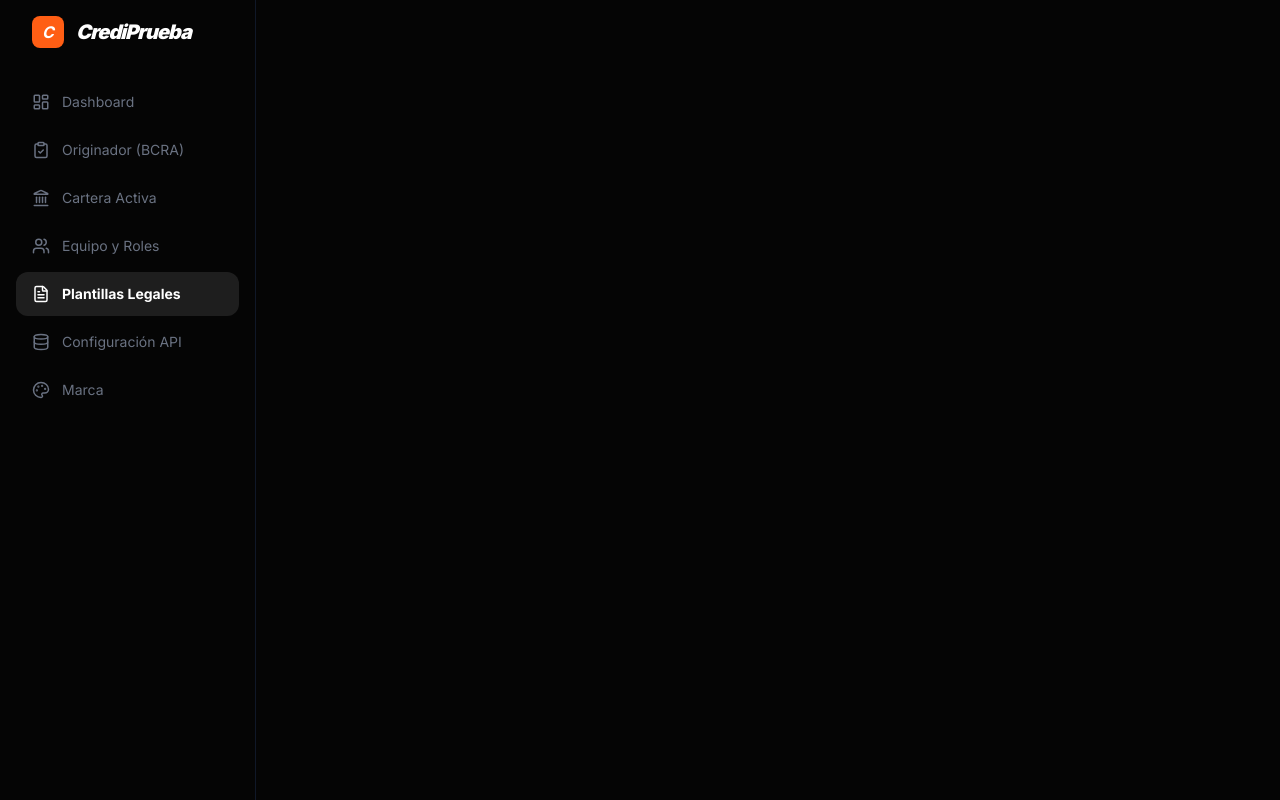
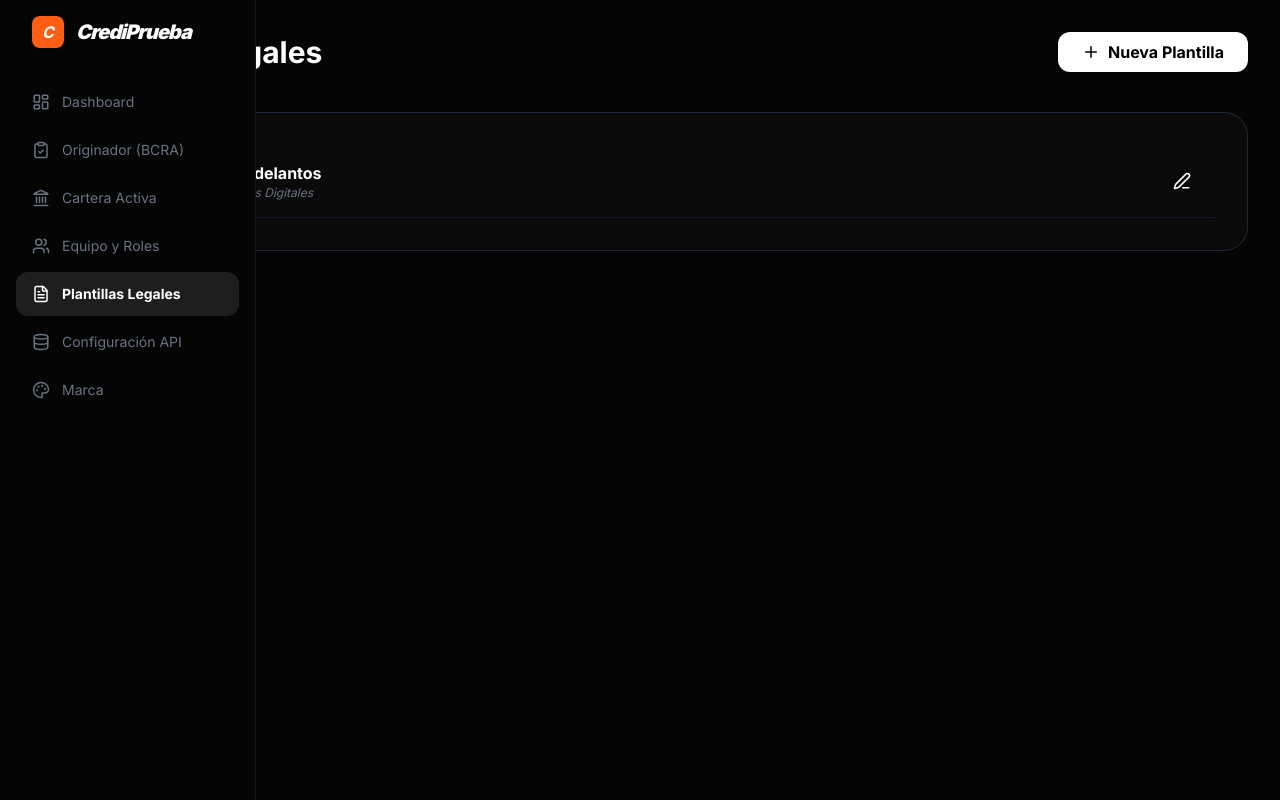
Before and after one commit to gabrielgmza/simply-originacion, a Next.js app: page /dashboard/legal in a window 1280 px wide. Built offline with nearby package versions, Linux system fonts and the light colour scheme; no server answers.

Commit message:
feat: restored full logic for Team, Legal, and API modules

```diff
--- /dev/null
+++ b/app/dashboard/configuracion/api/page.tsx
@@ -0,0 +1,25 @@
+"use client";
+import { Database, Lock, Globe, CheckCircle } from "lucide-react";
+
+export default function ApiConfig() {
+  return (
+    <div className="p-8 text-white">
+      <h1 className="text-3xl font-bold mb-8 flex items-center gap-3"><Database className="text-purple-500"/> Configuración de API</h1>
+      <div className="grid grid-cols-1 md:grid-cols-2 gap-6">
+        <div className="bg-[#0A0A0A] border border-gray-800 p-8 rounded-3xl">
+          <h3 className="font-bold mb-4 flex items-center gap-2 text-blue-400"><Globe size={18}/> Banco Central (BCRA)</h3>
+          <p className="text-xs text-gray-500 mb-6">Conexión con la Central de Deudores para scoring en tiempo real.</p>
+          <div className="p-3 bg-green-500/10 text-green-500 rounded-xl text-xs font-bold flex items-center gap-2">
+            <CheckCircle size={14}/> API Online & Verificada
+          </div>
+        </div>
+        <div className="bg-[#0A0A0A] border border-gray-800 p-8 rounded-3xl">
+          <h3 className="font-bold mb-4 flex items-center gap-2 text-yellow-500"><Lock size={18}/> CUAD Mendoza</h3>
+          <p className="text-xs text-gray-500 mb-6">Credenciales para bloqueo de cupo y descarga de CAD.</p>
+          <input type="password" value="************" readOnly className="w-full bg-[#050505] border border-gray-800 rounded-xl p-3 text-sm mb-4 outline-none" />
+          <button className="text-xs font-bold text-gray-400 hover:text-white transition-colors">Actualizar Credenciales</button>
+        </div>
+      </div>
+    </div>
+  );
+}
--- a/app/dashboard/equipo/page.tsx
+++ b/app/dashboard/equipo/page.tsx
@@ -1 +1,41 @@
-export default function EquipoPage() { return <div className="p-8 text-white"><h1>Gestión de Equipo</h1><p className="text-gray-500">Cargando usuarios de la entidad...</p></div>; }
+"use client";
+import { useState, useEffect } from "react";
+import { collection, query, where, getDocs } from "firebase/firestore";
+import { db } from "@/lib/firebase";
+import { useAuth } from "@/context/AuthContext";
+import { Users, Shield, Mail, CheckCircle } from "lucide-react";
+
+export default function EquipoPage() {
+  const { entidadData } = useAuth();
+  const [usuarios, setUsuarios] = useState([]);
+
+  useEffect(() => {
+    const loadUsers = async () => {
+      if (!entidadData?.id) return;
+      const q = query(collection(db, "usuarios"), where("entidadId", "==", entidadData.id));
+      const snap = await getDocs(q);
+      setUsuarios(snap.docs.map(d => ({ id: d.id, ...d.data() })));
+    };
+    loadUsers();
+  }, [entidadData]);
+
+  return (
+    <div className="p-8 text-white animate-in fade-in duration-500">
+      <h1 className="text-3xl font-bold mb-8 flex items-center gap-3"><Users className="text-blue-500"/> Equipo de Trabajo</h1>
+      <div className="grid grid-cols-1 md:grid-cols-2 gap-4">
+        {usuarios.map((u: any) => (
+          <div key={u.id} className="bg-[#0A0A0A] border border-gray-800 p-6 rounded-2xl flex items-center justify-between">
+            <div className="flex items-center gap-4">
+              <div className="w-10 h-10 bg-gray-900 rounded-full flex items-center justify-center font-bold">{u.email[0].toUpperCase()}</div>
+              <div>
+                <p className="font-bold">{u.email}</p>
+                <p className="text-[10px] text-gray-500 uppercase tracking-widest">{u.rol}</p>
+              </div>
+            </div>
+            <Shield size={18} className="text-green-500 opacity-50" />
+          </div>
+        ))}
+      </div>
+    </div>
+  );
+}
--- a/app/dashboard/legal/page.tsx
+++ b/app/dashboard/legal/page.tsx
@@ -1 +1,26 @@
-export default function LegalPage() { return <div className="p-8 text-white"><h1>Plantillas Legales</h1><p className="text-gray-500">Módulo de contratos y PDFs.</p></div>; }
+"use client";
+import { FileText, Plus, Edit3, Trash2 } from "lucide-react";
+
+export default function LegalPage() {
+  return (
+    <div className="p-8 text-white">
+      <div className="flex justify-between items-center mb-10">
+        <h1 className="text-3xl font-bold flex items-center gap-3"><FileText className="text-amber-500"/> Plantillas Legales</h1>
+        <button className="bg-white text-black px-6 py-2 rounded-xl font-bold flex items-center gap-2 hover:bg-gray-200">
+          <Plus size={18}/> Nueva Plantilla
+        </button>
+      </div>
+      <div className="bg-[#0A0A0A] border border-gray-800 rounded-3xl p-8">
+        <div className="flex items-center justify-between p-4 border-b border-gray-900">
+          <div>
+            <p className="font-bold">Contrato de Mutuo - Adelantos</p>
+            <p className="text-xs text-gray-500 italic">Mapeo: CBU, Punitorios, Firmas Digitales</p>
+          </div>
+          <div className="flex gap-2">
+            <button className="p-2 hover:bg-white/5 rounded-lg"><Edit3 size={18}/></button>
+          </div>
+        </div>
+      </div>
+    </div>
+  );
+}
```
